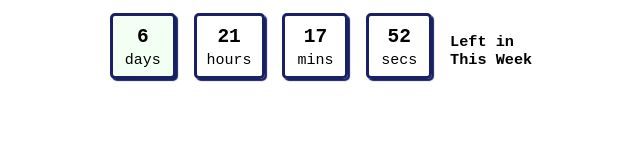
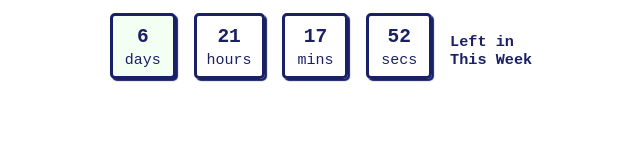
Before and after one commit to aoweuhfrbvmxfl/notion, a plain HTML site: page index.html in a window 1280 px wide. Shown: the whole page, without its empty margins (319-959 px from the left). Drawn offline with Linux system fonts and the light colour scheme.

Commit message:
color change

```diff
--- a/index.html
+++ b/index.html
@@ -30,10 +30,12 @@ Shorouk Abdelaziz -->
             display: inline-block;
             margin-right: 10px;
             margin-block-start: 5px;
+            color: #1a2064;
         }
         h3{
             text-align: left;
             display: inline-block;
+            color: #1a2064;
 
         }
         .small{
```
